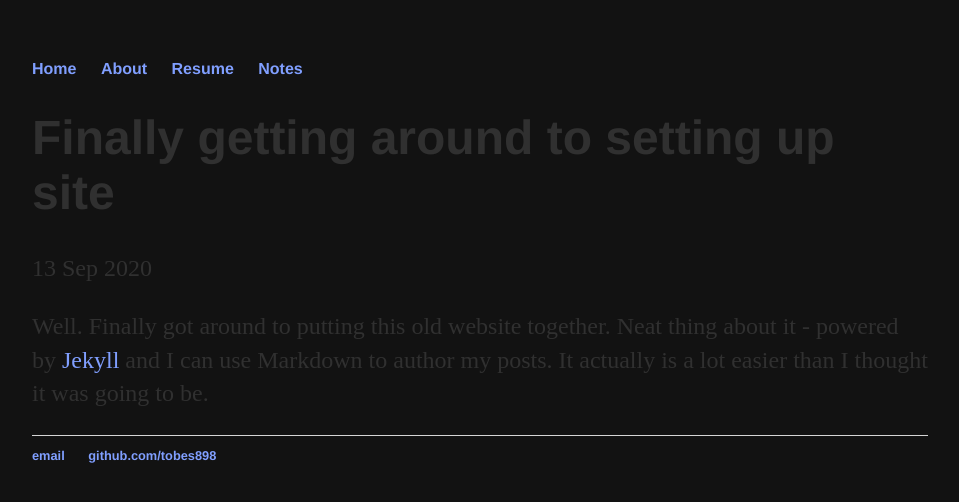
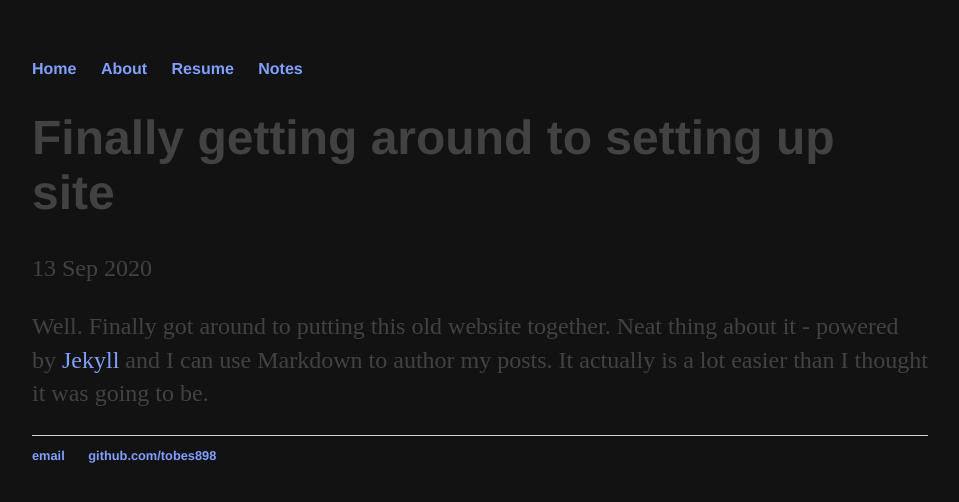
Before and after one commit to tobes898/tobes898.github.io, a Jekyll site: the page built from _posts/2020-09-13-setting-up-webpage.md, in a window 1280 px wide. Shown: the top 502 px of the page, without its empty margins (160-1119 px from the left). Built offline with Jekyll 4.4.1, drawn with Linux system fonts in a browser that asks for light colours.

Commit message:
Trying a lighter grey

```diff
--- a/css/main.css
+++ b/css/main.css
@@ -27,12 +27,12 @@ a:hover {
 h1 {
     font-size: 3em;
     font-family:'Helvetica', 'Arial', 'Sans-Serif';
-    color: #303030
+    color: #424242
 }
 p {
     font-size: 1.5em;
     line-height: 1.4em;
-    color: #303030;
+    color: #424242;
 }
 footer {
     border-top: 1px solid #d5d5d5;
```
